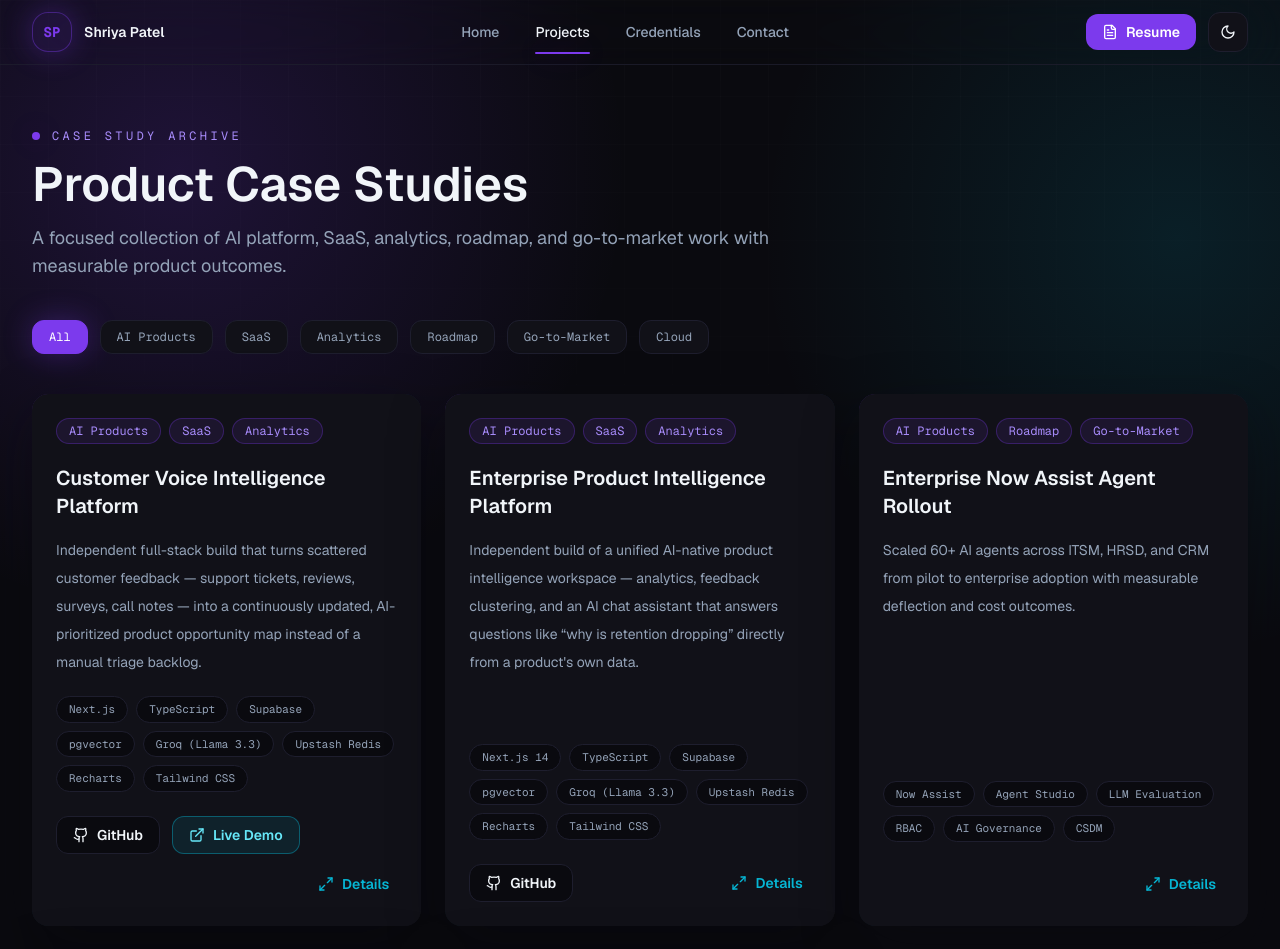
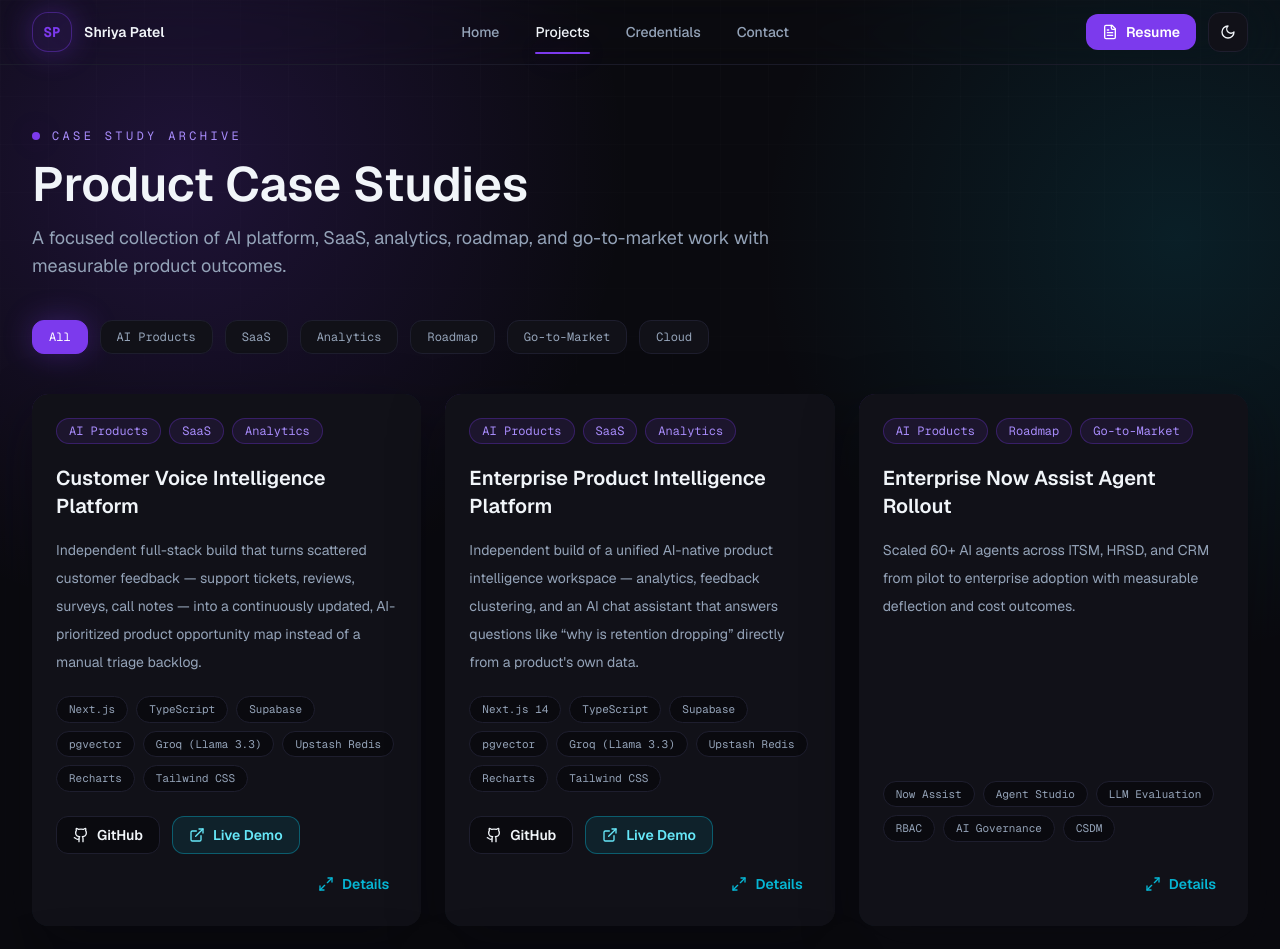
Before and after one commit to shriya246/Portfolio, a Next.js app: page /projects in a window 1280 px wide. Shown: the top 949 px of the page. Built offline with nearby package versions, Linux system fonts and the light colour scheme.

Commit message:
Add live demo link for Enterprise Product Intelligence Platform

```diff
--- a/constants/projects.ts
+++ b/constants/projects.ts
@@ -35,7 +35,7 @@ export const PROJECTS: Project[] = [
     tech: ["Next.js 14", "TypeScript", "Supabase", "pgvector", "Groq (Llama 3.3)", "Upstash Redis", "Recharts", "Tailwind CSS"],
     highlights: ["DAU/WAU/MAU + retention", "AI clustering + chat assistant", "Roadmap + AI PRD generator", "Feature-flag experimentation"],
     github: "https://github.com/shriya246/Enterprise-Product-Intelligence-Platform",
-    live: null,
+    live: "https://enterprise-product-intelligence-pla.vercel.app",
     categories: ["AI Products", "SaaS", "Analytics"],
     problemStatement:
       "Product Managers waste hours stitching together data from disconnected tools — product analytics, feedback tools, roadmap tools, and an ad-hoc ChatGPT tab — before they can make a single decision. Designed as an AI-first alternative that collapses that stack into one workspace, built solo on a zero-paid-API stack.",
```
